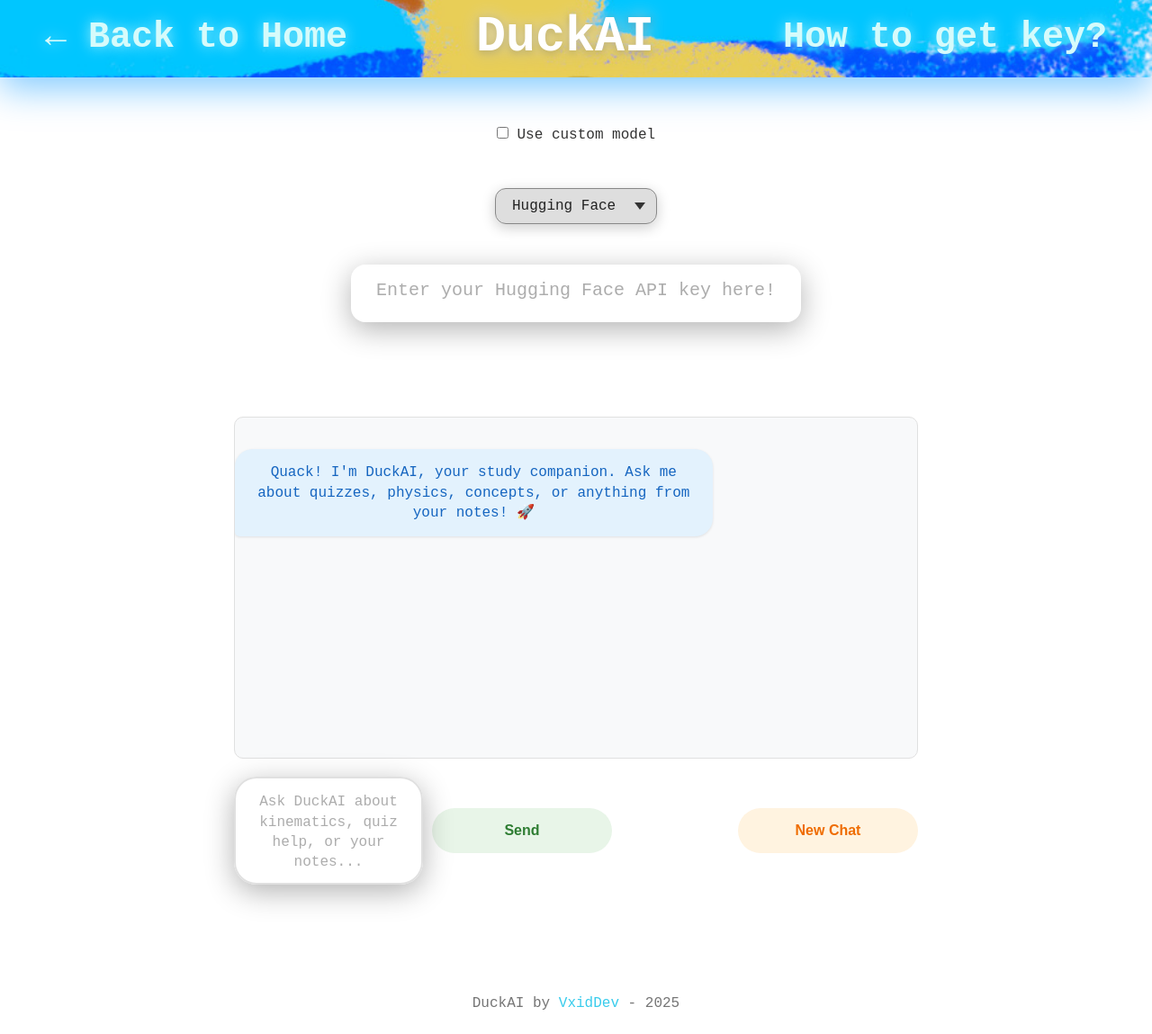
After one commit to VxidDev/eduDuck, a Flask app: template templates/DuckAI.html in a window 1280 px wide. The commit adds this page. Shown: the whole page at 90% size. Run offline with Flask 3, Linux system fonts and the light colour scheme; the template is opened without the code that fills it, so the values that code supplies are empty; parts of the project's set-up code (start-up, migrations or seed data) failed here and were passed over.

Commit message:
Added DuckAI.

```diff
--- a/main.py
+++ b/main.py
@@ -19,6 +19,9 @@ from routes.noteEnhancer import EnhancedNotes as _EnhancedNotes_
 from routes.flashcardGenerator import FlashCardGenerator as _FlashCardGenerator_
 from routes.flashcardGenerator import FlashcardGenerator as _FlashcardGenerator_
 from routes.flashcardGenerator import FlashCardResult as _FlashCardResult_
+
+from routes.duckAI import DuckAI as _DuckAI_
+from routes.duckAI import GenerateResponse as _GenerateResponse_
 
 notes = {}
 quizzes = {}
@@ -105,6 +108,15 @@ def storeFlashcards():
 def flashCardResult():
     return _FlashCardResult_(flashcards)
 
+# -------------- DuckAI -----------------------------------
+@app.route('/duck-ai' , endpoint='DuckAI')
+def DuckAI():
+    return _DuckAI_()
+
+@app.route('/duck-ai/generate' , endpoint='DuckAIResponse' , methods=['POST'])
+def GenerateResponse():
+    return _GenerateResponse_(prompts)
+
 # ---------------- Miscellanious ------------------------
 @app.route("/keyAccess")
 def keyAccess():
--- a/prompts.json
+++ b/prompts.json
@@ -1,5 +1,6 @@
 {
   "quiz": "Quiz generator ONLY. NO OTHER TEXT.\n\nMANDATORY REQUIREMENTS (confirm each before output):\n1. Output EXACTLY {AMOUNT} questions in ONE continuous line\n2. ALL TEXT SHOULD BE IN {LANGUAGE}. (Questions, answers, EVERYTHING!)\n3. NO \"Question\", \"Q\", headers, markdown, bullets, newlines\n4. Format: 1 question? a opt b opt c opt d opt|CORRECT:x| NO spaces before |\n5. Replace \"wrong\"/\"correct\" with REAL notes content\n6. Vary correct answers across a/b/c/d\n7. Short, clear questions from {NOTES} ONLY\n\nFollow this EXACT sequence:\n1. Read notes\n2. Generate {AMOUNT} questions\n3. Output ONLY in specified format\n\nEXAMPLE (copy this structure exactly but use notes):\n1 What color grass? a) blue b) red c) green d) yellow|CORRECT:c|2 What 2+2? a) 3 b) 4 c) 5 d) 6|CORRECT:b|3 Sky color? a) green b) blue c) red d) yellow|CORRECT:b|4 Sun rises? a) west b) south c) north d) east|CORRECT:a|5 Moon phase? a) full b) new c) half d) quarter|CORRECT:d|6 Earth shape? a) flat b) round c) square d) triangle|CORRECT:b|7 Water state? a) solid b) liquid c) gas d) plasma|CORRECT:c|8 Fire needs? a) water b) oxygen c) earth d) air|CORRECT:b|9 Light speed? a) slow b) fast c) medium d) stop|CORRECT:b|10 Gravity pulls? a) up b) down c) side d) none|CORRECT:b|\n\nNOTES: {NOTES}",
   "enhanceNotes": "Enhance these notes for optimal learning. Output ONLY the enhanced content.\n\nNOTES:\n{NOTES}\n\nREQUIREMENTS:\n1. Use clean Markdown formatting:\n- Headings with #, ##, ### etc.\n- Bullet lists with - or *.\n- Numbered lists with 1., 2., 3.\n- Tables using standard Markdown table syntax.\n2. ALL TEXT SHOULD BE IN {LANGUAGE}. (EVERYTHING!)\n3. Do NOT wrap the entire output in quotes or code blocks.\n4. Do NOT use any HTML tags (no <p>, <strong>, <br>, etc.).\n5. Organize into clear sections with headings.\n6. Add explanations for complex concepts in simple terms.\n7. Include examples where concepts would benefit.\n8. Highlight key terms and definitions (with **bold**).\n9. Add connections between related ideas.\n10. Suggest mnemonics or memory aids.\n11. Identify gaps and recommend what to learn next.\n\nUse active voice. Prioritize clarity. No introductions, conclusions, or meta-comments.",
-  "flashcard": "You are a flashcard generator. Follow these rules exactly: 1) Read and use ONLY the content from the NOTES section. Do not invent facts. 2) Create EXACTLY {AMOUNT} flashcards. 3) ALL TEXT MUST BE IN {LANGUAGE}. 4) Each flashcard must be in the format: question | answer 5) Put ALL flashcards in ONE SINGLE LINE, separated by ~. 6) Do NOT use any markdown, bullets, numbering, newlines, code blocks, quotes, or extra text. 7) Questions must be short, clear, and directly based on NOTES. 8) Answers must be precise, concise, and directly based on NOTES. 9) Do NOT repeat the same question or answer pattern. 10) Do NOT add explanations, comments, or any other text before or after the flashcards. 11) Output must look like: question1 | answer1 ~ question2 | answer2 ~ question3 | answer3 ... until you reach exactly {AMOUNT} flashcards. 12) If NOTES are too short, focus on the most important concepts and reuse them with different angles rather than inventing new content. Now use these NOTES to generate the flashcards: NOTES: {NOTES}"
+  "flashcard": "You are a flashcard generator. Follow these rules exactly: 1) Read and use ONLY the content from the NOTES section. Do not invent facts. 2) Create EXACTLY {AMOUNT} flashcards. 3) ALL TEXT MUST BE IN {LANGUAGE}. 4) Each flashcard must be in the format: question | answer 5) Put ALL flashcards in ONE SINGLE LINE, separated by ~. 6) Do NOT use any markdown, bullets, numbering, newlines, code blocks, quotes, or extra text. 7) Questions must be short, clear, and directly based on NOTES. 8) Answers must be precise, concise, and directly based on NOTES. 9) Do NOT repeat the same question or answer pattern. 10) Do NOT add explanations, comments, or any other text before or after the flashcards. 11) Output must look like: question1 | answer1 ~ question2 | answer2 ~ question3 | answer3 ... until you reach exactly {AMOUNT} flashcards. 12) If NOTES are too short, focus on the most important concepts and reuse them with different angles rather than inventing new content. Now use these NOTES to generate the flashcards: NOTES: {NOTES}",
+  "generateResponse": "You are a helpful AI assistant. Analyze these 10 most recent messages from the conversation history and generate a single, natural response to the user's latest query.\n\nCONVERSATION HISTORY (5 latest messages, newest last):\n{MESSAGE}\n\nRULES:\n1. Respond ONLY to the LAST user message (the 5th one).\n2. Use context from all 5 messages to maintain conversation flow.\n3. Keep response concise (2-4 sentences max unless more detail needed).\n4. Match the user's technical level and tone.\n5. Reference specific details from earlier messages when relevant.\n6. NO tool calls, code blocks, or meta-comments - just the response.\n7. Output ONLY the response text itself.\n\nRespond now to the latest user query using this context."
 }
--- /dev/null
+++ b/routes/duckAI.py
@@ -0,0 +1,77 @@
+from routes.utils import AiReq
+from flask import render_template , jsonify , request
+
+standardApiErrors = {
+    "API error 402": "API error 402 occurred. Payment required - add credits to your account.",
+    "API error 401": "API error 401 occurred. Invalid or missing API key. Check your token settings."
+}
+
+moreApiErrors = {
+    "API error 429": "API error 429 occurred. Rate limit exceeded. Wait 1-5 minutes before retrying.",
+    "API error 503": "API error 503 occurred. Service temporarily unavailable. Try again in a few minutes.",
+    "Model not loaded": "Model not loaded error occurred. AI model still initializing. Wait 30-60 seconds and retry.",
+    "Request timeout": "Request timeout occurred. Server too slow. Simplify notes or try shorter prompts.",
+    "API error 400": "API error 400 occurred. Bad request format. Check JSON payload and parameters."
+}
+
+def DuckAI():
+    return render_template("DuckAI.html")
+
+def GenerateResponse(prompts: dict):
+    data: dict = request.get_json()
+    MESSAGE = data["message"]
+    API_MODE = data["apiMode"]
+
+    API_KEY = data["apiKey"]
+    API_URL = "https://router.huggingface.co/v1/chat/completions" if API_MODE == "Hugging Face" else f"https://generativelanguage.googleapis.com/v1beta/models/gemini-2.5-flash:generateContent?key={API_KEY}"
+    headers = {"Authorization": f"Bearer {API_KEY}"} if API_MODE == "Hugging Face" else  {
+        "Content-Type": "application/json",
+        "x-goog-api-key": API_KEY,
+    }
+
+    PROMPT = prompts['generateResponse']
+
+    if PROMPT == None:
+        return jsonify({'response': 'Internal Error: PROMPT NOT FOUND'})
+    else:
+        PROMPT = PROMPT.format(MESSAGE=MESSAGE)
+
+    payload = {
+        "messages": [{
+            "role": "user",
+            "content": PROMPT
+        }],
+        "model": data.get("model" , "openai/gpt-oss-20b")
+    } if API_MODE == "Hugging Face" else {
+        "contents": [
+            {
+                "role": "user",
+                "parts": [
+                    {"text": PROMPT}
+                ],
+            }
+        ]
+    }
+
+    if API_MODE != "Gemini" and payload.get("model" , None) is None:
+        payload["model"] = "openai/gpt-oss-20b"
+
+    if payload and API_MODE == "Hugging Face": print(f"Model: {payload["model"]}")
+
+    output = AiReq(API_URL , headers , payload , API_MODE)
+
+    if (output is None):
+        return jsonify({"response": "Internal Error."})
+
+    print(f"Output: {output}")
+
+    if output in standardApiErrors:
+        output = standardApiErrors[output]
+    elif output in moreApiErrors:
+        output = moreApiErrors[output]
+    else:
+        print("Successfully generated response. Parsing...")
+
+    print(output)
+
+    return jsonify({'response': output})
--- /dev/null
+++ b/static/DuckAI/script.js
@@ -0,0 +1,119 @@
+const CustomModel = document.getElementById("customModel");
+const CustomModelLabel = document.getElementById("customModelLabel");
+const CustomModelInput = document.querySelector(".customModelInput");
+const APIModeSelector = document.getElementById("apiMode");
+const UserInput = document.getElementById('user-input');
+const ApiKeyInput = document.querySelector(".apiKey");
+const sendButton = document.querySelector(".submit");
+const userInput = document.getElementById("user-input");
+const ChatMessages = document.getElementById("chat-messages");
+const StatusLabel = document.querySelector(".status");
+const NewChat = document.getElementById("new-chat");
+
+let IsHuggingFace = true;
+
+let Messages = [];
+
+function autoResize(input) {
+    input.style.height = 'auto';
+    input.style.height = Math.min(input.scrollHeight, 150) + 'px';
+}
+
+UserInput.addEventListener('input', function() {
+    autoResize(this);
+});
+
+CustomModel.addEventListener('change', () => {
+    if (CustomModel.checked) {
+        CustomModelInput.classList.remove("hidden");
+    } else {
+        CustomModelInput.classList.add("hidden");
+    }
+});
+
+APIModeSelector.addEventListener('change' , () => {
+    ApiKeyInput.placeholder = `Enter your ${APIModeSelector.value} API key here!`;
+    IsHuggingFace = APIModeSelector.value == "Hugging Face" ? true : false;
+    if (!IsHuggingFace) {
+        if (CustomModel.checked) {
+            CustomModel.checked = false;
+            CustomModelInput.classList.add("hidden");
+        }
+        CustomModel.classList.add("hidden");
+        CustomModelLabel.classList.add("hidden");
+        APIModeSelector.style.marginTop = "50px";
+    } else {
+        APIModeSelector.style.marginTop = null;
+        CustomModel.classList.remove("hidden");
+        CustomModelLabel.classList.remove("hidden");
+    };
+})
+
+sendButton.addEventListener('click', async () => {
+    StatusLabel.textContent = "";
+
+    Messages.push({
+        "role": "user",
+        "content": userInput.value.trim()
+    });
+
+    ChatMessages.innerHTML += `<div class="message user-message"><div class="message-bubble">${UserInput.value.trim()}</div></div>`;
+
+    const message = Messages.slice(-10).map(m => `${m.role}: ${m.content}`).join('\n');
+    const apiKey = ApiKeyInput.value.trim();
+    let model = null;
+
+    UserInput.value = "";
+
+    let msg = !apiKey ? "Enter API key."
+        : !message ? "Enter message first."
+        : message.split(' ').length > 2500 ? "Message is too long."
+        : "Generating...";
+
+    if (!CustomModelInput.classList.contains("hidden")) {
+        model = CustomModelInput.value.trim();
+        if (!model) {
+            msg = "Enter model.";
+        }
+    } else {
+        model = null;
+    }
+
+    StatusLabel.textContent = msg;
+    if (!message || !apiKey || message.split(' ').length > 2500 || (!model && CustomModel.checked)) return;
+
+    try {
+        const body = {
+            message: message,
+            apiKey: apiKey,
+            model: model,
+            apiMode: APIModeSelector.value.trim()
+        };
+
+        const response = await fetch('/duck-ai/generate', {
+            method: 'POST',
+            headers: { 'Content-Type': 'application/json' },
+            body: JSON.stringify(body)
+        });
+
+        const data = await response.json();
+
+        ChatMessages.innerHTML += `<div class="message ai-message"><div class="message-bubble">${data.response}</div></div>`;
+
+        Messages.push({
+            "role": "assistant",
+            "content": data.response.trim()
+        });
+
+        StatusLabel.textContent = "";
+
+    } catch (error) {
+        StatusLabel.textContent = "Error while generating response.";
+    }
+});
+
+NewChat.addEventListener('click', () => {
+    window.location = `/duck-ai`
+});
+
+autoResize(UserInput);
--- /dev/null
+++ b/static/DuckAI/style.css
@@ -0,0 +1,165 @@
+.chat-container {
+    max-width: 800px;
+    margin: 0 auto;
+    padding: 20px;
+    height: 70vh;
+    display: flex;
+    flex-direction: column;
+}
+
+.chat-messages {
+    flex: 1;
+    overflow-y: auto;
+    padding: 20px 0;
+    border: 1px solid #e0e0e0;
+    border-radius: 10px;
+    background: #f8f9fa;
+    margin-bottom: 20px;
+    max-height: 500px;
+}
+
+.message {
+    margin: 15px 0;
+    display: flex;
+}
+
+.ai-message {
+    justify-content: flex-start;
+}
+
+.user-message {
+    justify-content: flex-end;
+}
+
+.message-bubble {
+    max-width: 70%;
+    padding: 15px 20px;
+    border-radius: 20px;
+    font-size: 1em;
+    line-height: 1.4;
+    box-shadow: 0 1px 3px rgba(0,0,0,0.1);
+}
+
+.ai-message .message-bubble {
+    background: #e3f2fd;
+    color: #1565c0;
+    border-bottom-left-radius: 5px;
+}
+
+.user-message .message-bubble {
+    background: #f3e5f5;
+    color: #4a148c;
+    border-bottom-right-radius: 5px;
+}
+
+.chat-input-wrapper {
+    display: flex;
+    gap: 10px;
+    align-items: center;
+}
+
+#user-input {
+    flex: 1;
+    padding: 15px 20px;
+    border: 2px solid #e0e0e0;
+    border-radius: 25px;
+    font-size: 1em;
+    outline: none;
+    transition: border-color 0.3s ease;
+    resize: none;
+    line-height: 1.4;
+    overflow: hidden;
+    min-height: 50px;
+}
+
+#user-input:focus {
+    border-color: #1976d2;
+    box-shadow: 0 0 0 3px rgba(25, 118, 210, 0.1);
+}
+
+#send-button, #new-chat {
+    padding: 15px 25px;
+    border: none;
+    border-radius: 25px;
+    font-weight: 600;
+    cursor: pointer;
+    transition: all 0.3s ease;
+    font-size: 1em;
+}
+
+#send-button {
+    background: #e8f5e8;
+    color: #2e7d32;
+}
+
+#send-button:hover:not(:disabled) {
+    transform: translateY(-2px);
+    box-shadow: 0 4px 12px rgba(46, 125, 50, 0.2);
+}
+
+#send-button:disabled {
+    opacity: 0.5;
+    cursor: not-allowed;
+}
+
+#new-chat {
+    background: #fff3e0;
+    color: #ef6c00;
+}
+
+#new-chat:hover {
+    transform: translateY(-2px);
+    box-shadow: 0 4px 12px rgba(239, 108, 0, 0.2);
+}
+
+.status {
+    font-size: 0.9em;
+    color: #757575;
+    margin-left: 10px;
+    min-width: 100px;
+}
+
+footer {
+    text-align: center;
+    padding: 20px;
+    color: #757575;
+    margin-top: 20px;
+}
+
+.chat-messages::-webkit-scrollbar {
+    width: 8px;
+}
+
+.chat-messages::-webkit-scrollbar-track {
+    background: #f1f1f1;
+    border-radius: 10px;
+}
+
+.chat-messages::-webkit-scrollbar-thumb {
+    background: #c1c1c1;
+    border-radius: 10px;
+}
+
+.chat-messages::-webkit-scrollbar-thumb:hover {
+    background: #a8a8a8;
+}
+
+@media (max-width: 768px) {
+    .chat-container {
+        padding: 10px;
+        height: 60vh;
+    }
+
+    .message-bubble {
+        max-width: 85%;
+    }
+
+    .chat-input-wrapper {
+        flex-direction: column;
+        gap: 15px;
+    }
+
+    #user-input {
+        margin-bottom: 10px;
+    }
+}
--- a/static/Main/style.css
+++ b/static/Main/style.css
@@ -91,7 +91,6 @@ footer {
     align-self: center;
 }
 
-
 .repoLink {
     text-decoration: none;
     animation: repoEffect 5s infinite alternate-reverse;
--- a/static/NoteEnhancer/script.js
+++ b/static/NoteEnhancer/script.js
@@ -57,6 +57,8 @@ TextInputs.forEach(textinput => {
 });
 
 Submit.addEventListener('click', async () => {
+    StatusLabel.textContent = "";
+
     const notes = NoteInput.value.trim();
     const apiKey = ApiKeyInput.value.trim();
     let model = null;
@@ -105,7 +107,7 @@ Submit.addEventListener('click', async () => {
 
         window.location.href = `/note-enhancer/result?notes=${encodeURIComponent(payload.id)}`;
     } catch (error) {
-        StatusLabel.textContent = "Error while generating quiz.";
+        StatusLabel.textContent = "Error while generating flashcards.";
     }
 });
 
--- a/static/QuizGenerator/script.js
+++ b/static/QuizGenerator/script.js
@@ -58,6 +58,8 @@ TextInputs.forEach(textinput => {
 });
 
 Submit.addEventListener('click', async () => {
+    StatusLabel.textContent = "";
+
     const notes = NoteInput.value.trim();
     const apiKey = ApiKeyInput.value.trim();
     let model = null;
--- a/static/flashcardGenerator/script.js
+++ b/static/flashcardGenerator/script.js
@@ -58,6 +58,8 @@ TextInputs.forEach(textinput => {
 });
 
 Submit.addEventListener('click', async () => {
+    StatusLabel.textContent = "";
+
     const notes = NoteInput.value.trim();
     const apiKey = ApiKeyInput.value.trim();
     let model = null;
--- /dev/null
+++ b/templates/DuckAI.html
@@ -0,0 +1,62 @@
+<!DOCTYPE html>
+<html lang="en">
+<head>
+    <meta charset="UTF-8">
+    <meta name="viewport" content="width=device-width, initial-scale=1.0">
+    <title>EduDuck - DuckAI</title>
+    <link rel="stylesheet" href="/static/Main Page/style.css">
+    <link rel="stylesheet" href="/static/header.css">
+    <link rel="stylesheet" href="/static/body.css">
+    <link rel="stylesheet" href="/static/Main/style.css">
+    <link rel="stylesheet" href="/static/DuckAI/style.css">
+    <script src="/static/DuckAI/script.js" defer></script>
+</head>
+<body>
+    <div class="header">
+        <a class="header-redirect" href="/" style="padding-left: 50px;">← Back to Home</a>
+        <h1 class="header-text">DuckAI</h1>
+        <a class="header-redirect" href="/keyAccess" style="padding-right: 50px;">How to get key?</a>
+    </div>
+
+    <div style="display: flex; justify-content: center; flex-direction: column; align-items: center; gap: 45px;">
+        <label id="customModelLabel" style="margin-top: 50px;">
+            <input type="checkbox" id="customModel">
+            Use custom model
+        </label>
+        <textarea class="customModelInput textInput slimmest hidden" placeholder="Enter custom model here! (e.g., mistralai/Mistral-7B-Instruct)"></textarea>
+
+        <select id="apiMode" class="select">
+            <option value="Hugging Face">Hugging Face</option>
+            <option value="Gemini">Gemini</option>
+        </select>
+
+        <textarea class="apiKey textInput slimmest" placeholder="Enter your Hugging Face API key here!"></textarea>
+    </div>
+
+
+
+    <div class="main-content">
+        <span class="status" style="align-self: center;"></span>
+        <div class="chat-container">
+            <div id="chat-messages" class="chat-messages">
+                <div class="message ai-message">
+                    <div class="message-bubble">
+                        Quack! I'm DuckAI, your study companion. Ask me about quizzes, physics, concepts, or anything from your notes! 🚀
+                    </div>
+                </div>
+            </div>
+            <div class="chat-input-wrapper">
+                <textarea id="user-input" class="textInput" placeholder="Ask DuckAI about kinematics, quiz help, or your notes..." autocomplete="off" rows="1"></textarea>
+
+                <button class="button submit" id="send-button">Send</button>
+                <span class="status"></span>
+                <button class="button" id="new-chat" style="margin-left: 10px;">New Chat</button>
+            </div>
+        </div>
+    </div>
+
+    <footer>
+        <span class="">DuckAI by <a class="repoLink" href="https://github.com/VxidDev/eduDuck/">VxidDev</a> - 2025</span>
+    </footer>
+</body>
+</html>
```
Also changed, not shown: templates/index.html (+17 -0 lines).
